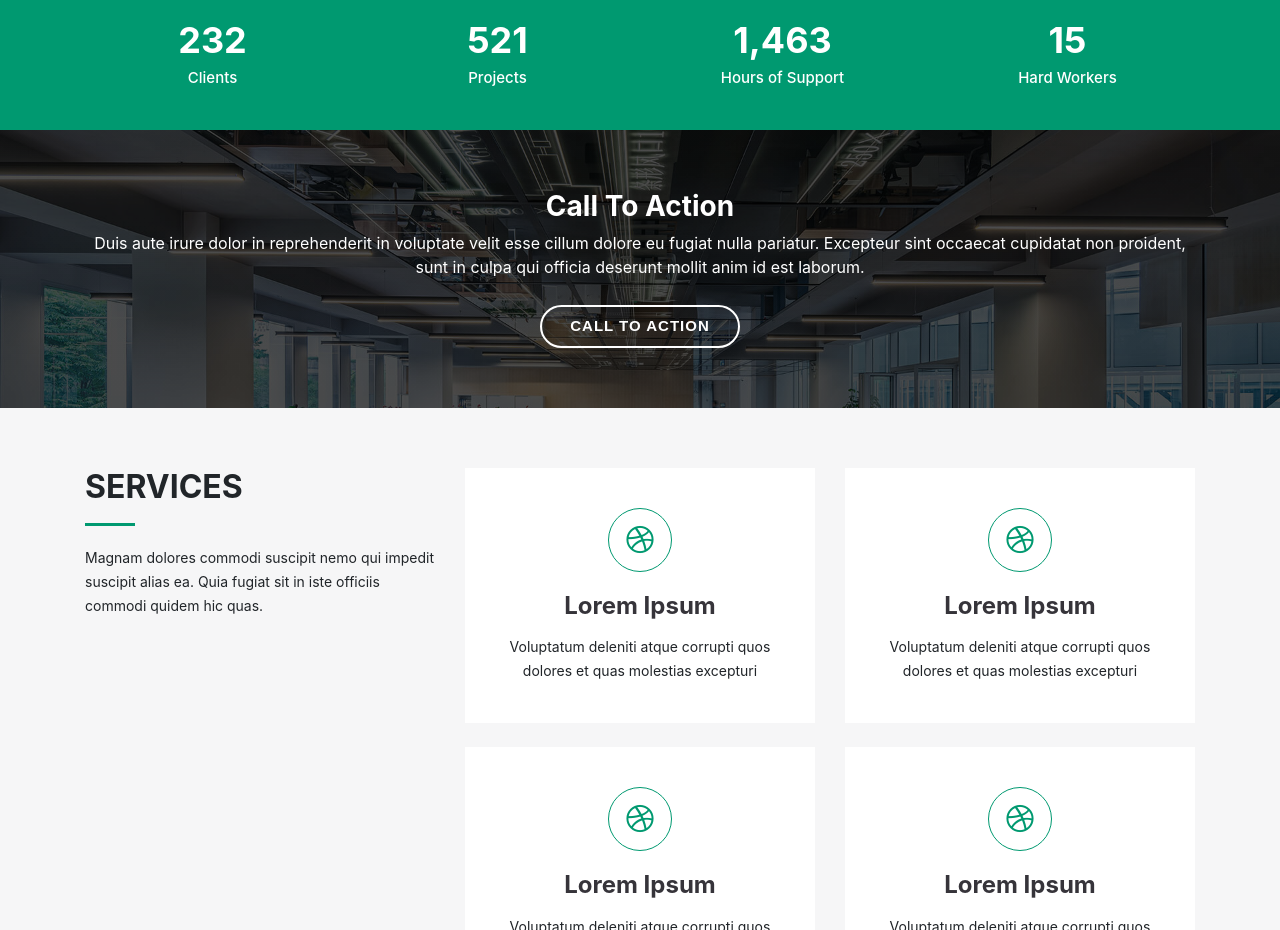
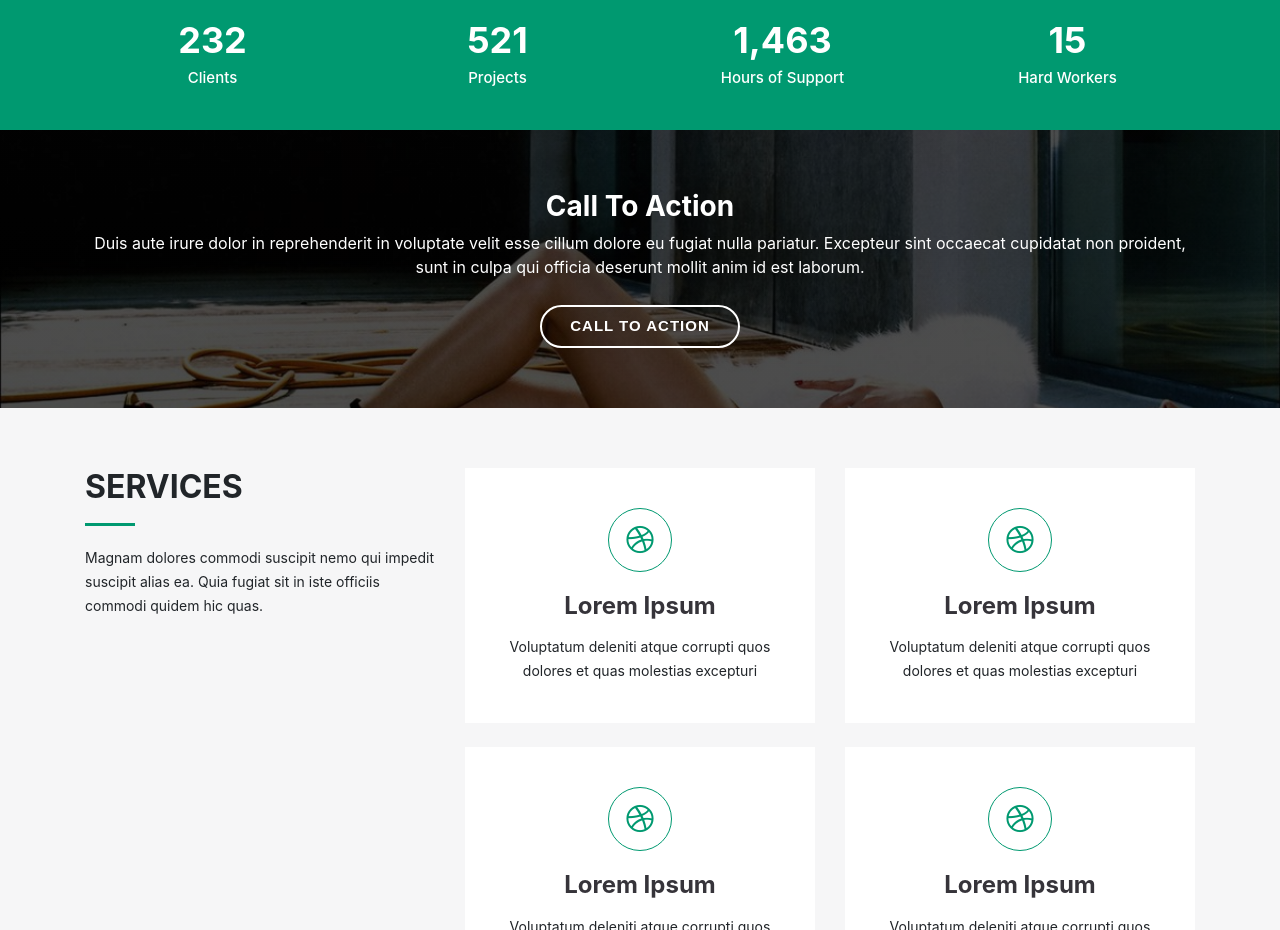
Before and after one commit to Guru4741/emily-jones-portfolio, a website built with webpack: page src/template.html in a window 1280 px wide. Shown: the part 1140-2070 px from the top of the page. Built offline with nearby package versions, Linux system fonts and the light colour scheme; a script that the page names is missing.

Commit message:
Changed Background Image of CTA Section Made the background Image to remain fixed Made the background Image to be centered

```diff
--- a/src/sass/main.scss
+++ b/src/sass/main.scss
@@ -160,7 +160,7 @@ a:hover {
 
 .cta {
     padding: 60px 0;
-    background: linear-gradient(rgba(2, 2, 2, 0.7), rgba(0, 0, 0, 0.7)), url("../assets/cta-bg.jpg");
+    background: linear-gradient(rgba(2, 2, 2, 0.7), rgba(0, 0, 0, 0.7)), url("../../images/monica-bg-2.jpg") fixed center center;
     background-size: cover;
 }
 .cta h3 {
```
Also changed, not shown: images/monica-bg-2.jpg (added).
